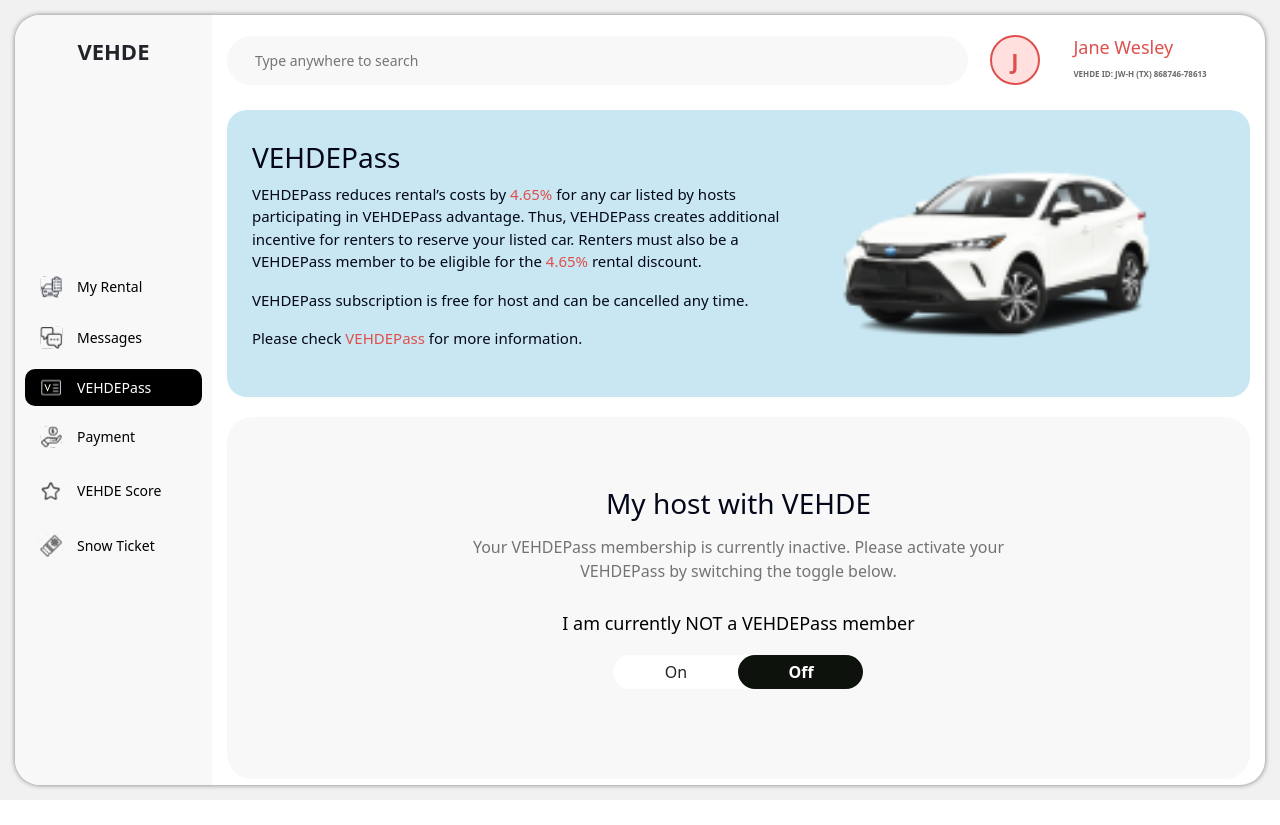
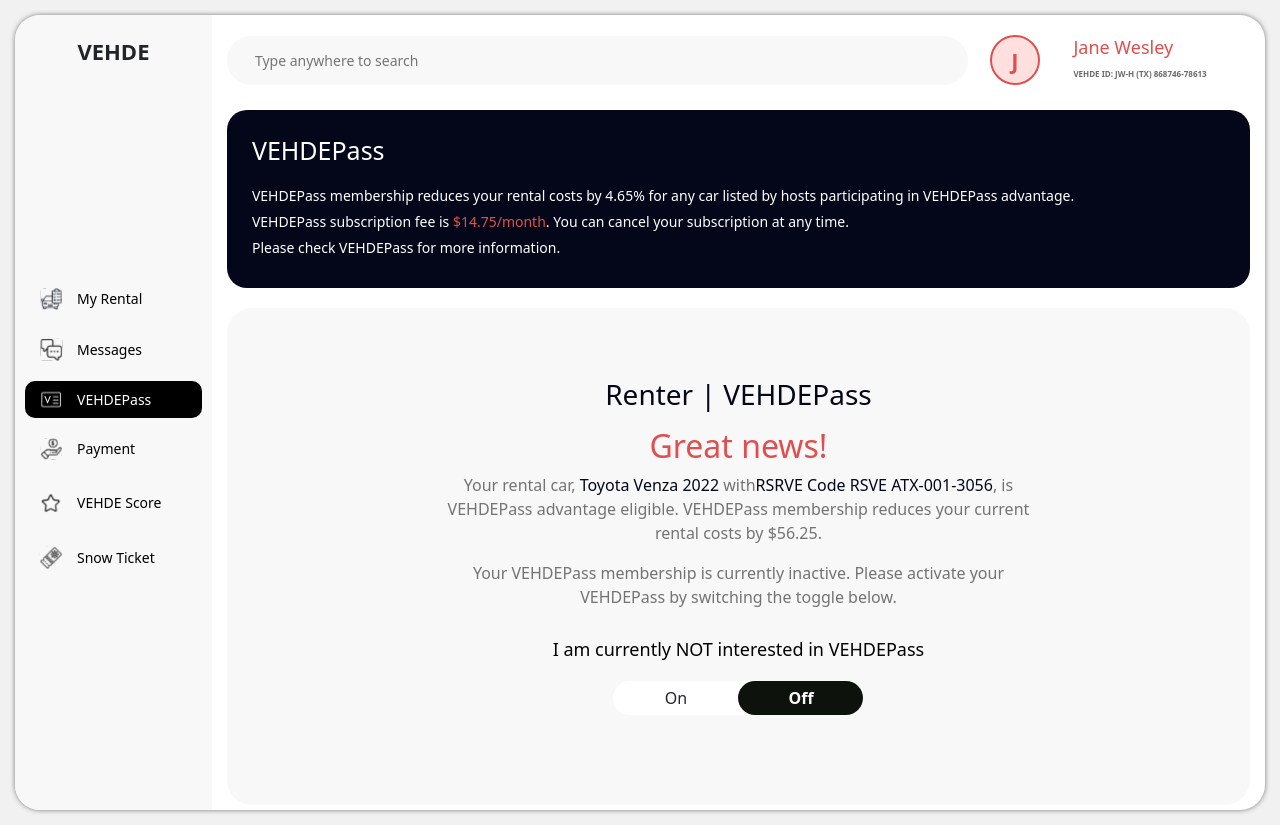
Before and after one commit to MajedHasan/VEHDE-project--client-side, a Next.js app: page /dashboard/VEHDEPass in a window 1280 px wide. Before the commit the page ends 800 px from the top, so only its background shows below. Built offline with nearby package versions, Linux system fonts and the light colour scheme.

Commit message:
Renter Module 2.1 is done

```diff
--- a/pages/dashboard/VEHDEPass.js
+++ b/pages/dashboard/VEHDEPass.js
@@ -16,8 +16,9 @@
 const VEHDEPass = () => {
 
     const [screen, setScreen] = useState(null)
-    const [membershipActive, setMembershipActive] = useState(false)
+    const [membershipActive, setMembershipActive] = useState(null)
     const [modalMd, setModalMd] = useState(null)
+    const [userRole, setUserRole] = useState("renter")
 
     useEffect(() => {
         setModalMd({})
@@ -47,7 +48,7 @@
             <DashboardLayout>
                 <div className={styles.container}>
                     {
-                        screen === null && <>
+                        screen === null && userRole === "host" && <>
                             <DashboardBanner leftContent={<DashboardBannerLeftContent page="VEHDEPass" />} rightContent={<DashboardBannerRightContent page="VEHDEPass" />}></DashboardBanner>
                             <div className={styles.mainContent}>
                                 <div>
@@ -64,6 +65,55 @@
                                 {
                                     membershipActive && <div className={styles.flashScreen}>
                                         <h2>Great news!</h2>
+                                        <p>Your VEHDEPass membership is currently active.</p>
+                                    </div>
+                                }
+                            </div>
+                        </>
+                    }
+                    {
+                        screen === null && userRole === "renter" && <>
+                            <div className={styles.renterScreenBanner}>
+                                <h2>VEHDEPass</h2>
+                                <p>VEHDEPass membership reduces your rental costs by 4.65% for any car listed by hosts participating
+                                    in VEHDEPass advantage.</p>
+                                <p>
+                                    VEHDEPass subscription fee is <span>$14.75/month</span>. You can cancel your subscription at any time.
+                                </p>
+                                <p>Please check VEHDEPass for more information.</p>
+                            </div>
+                            <div className={styles.mainContent}>
+                                <div className={styles.renterContainer}>
+                                    <h1>Renter | VEHDEPass</h1>
+                                    {membershipActive === null && <h2 className={styles.renterGreateNewsText}>Great news!</h2>}
+                                    {
+                                        membershipActive === null && <>
+                                            <p>
+                                                Your rental car, <span>Toyota Venza 2022</span> with
+                                                <span>RSRVE Code RSVE ATX-001-3056</span>, is VEHDEPass advantage eligible.
+                                                VEHDEPass membership reduces your current rental costs by $56.25.</p>
+                                            <p>
+                                                Your VEHDEPass membership is currently inactive.
+                                                Please activate your VEHDEPass by switching the toggle below.
+                                            </p>
+                                        </>
+                                    }
+                                    {
+                                        membershipActive === false && <p>
+                                            Your VEHDEPass membership is currently inactive.
+                                            Please activate your VEHDEPass by switching the toggle below.
+                                        </p>
+                                    }
+                                    <h4>I am currently {membershipActive === false || membershipActive === null && "NOT"} interested in VEHDEPass</h4>
+                                    <input type="checkbox" id="membership" hidden checked={membershipActive} onChange={(e) => setMembershipActive(!membershipActive)} />
+                                    <label htmlFor="membership">
+                                        <span>On</span>
+                                        <span>Off</span>
+                                    </label>
+                                </div>
+                                {
+                                    membershipActive && <div className={styles.flashScreen} style={{ gap: "0" }}>
+                                        <h2 className={styles.renterGreateNewsText} >Great news!</h2>
                                         <p>Your VEHDEPass membership is currently active.</p>
                                     </div>
                                 }
--- a/styles/dashboard/VEHDEPass.module.css
+++ b/styles/dashboard/VEHDEPass.module.css
@@ -212,3 +212,50 @@
     color: #DE4F4D;
     font-weight: 600;
 }
+
+
+
+
+
+
+
+
+
+/* =========================================== Renter Part =========================================== */
+.renterContainer {}
+
+.renterContainer>p>span {
+    color: #030719;
+    font-weight: 500;
+}
+
+.renterGreateNewsText {
+    color: #DE4F4D;
+}
+
+.renterScreenBanner {
+    background: #030719;
+    padding: 25px;
+    border-radius: 20px;
+}
+
+.renterScreenBanner>h2 {
+    color: #FFFFFF;
+    font-weight: 500;
+    font-size: 25px;
+    margin-bottom: 20px;
+}
+
+.renterScreenBanner>p {
+    margin-bottom: 5px;
+    color: #FFFFFF;
+    font-size: 14px;
+    font-weight: 400;
+}
+
+.renterScreenBanner>p>span {
+    font-weight: 500;
+    color: #DE4F4D;
+}
+
+/* =====================================xxx=== Renter Part ===xxx===================================== */
```
